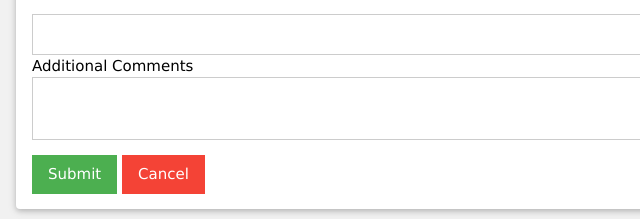
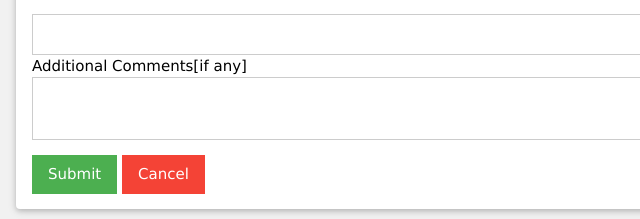
Before and after one commit to adityavaidya108/assignment2, a plain HTML site: page index.html in a window 1280 px wide. Shown: the part 939-1158 px from the top of the page, 0-640 px from the left. Drawn offline with nearby package versions, Linux system fonts and the light colour scheme.

Commit message:
Slightly changed html

```diff
--- a/index.html
+++ b/index.html
@@ -79,7 +79,7 @@
            title="Enter exactly 10 numbers from 1 to 100 separated by commas (e.g. 3,12,45,100,...)">
 
     <!-- Comments -->
-    <label>Additional Comments</label>
+    <label>Additional Comments[if any]</label>
     <textarea class="w3-input w3-border" name="comments"></textarea>
 
     <!-- Buttons -->
```
